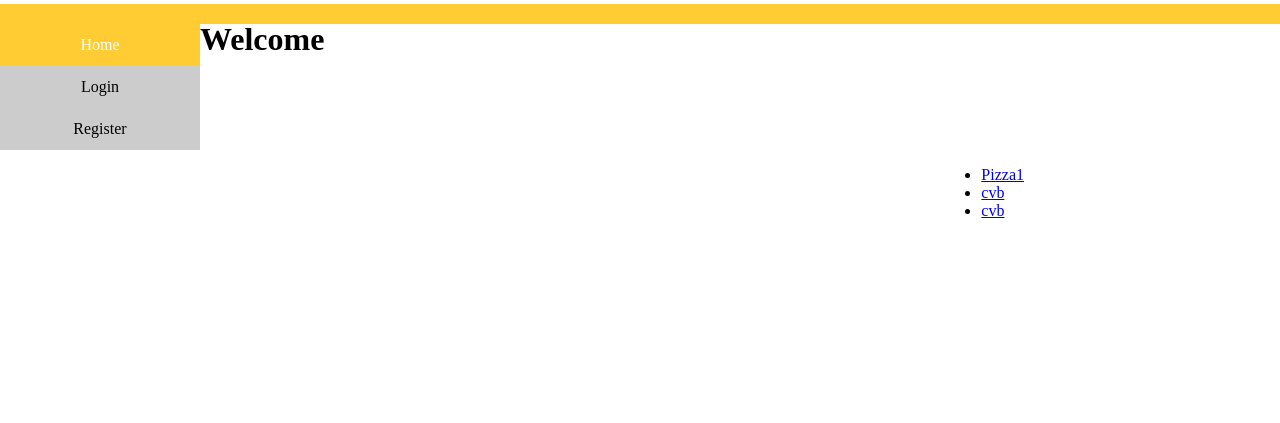
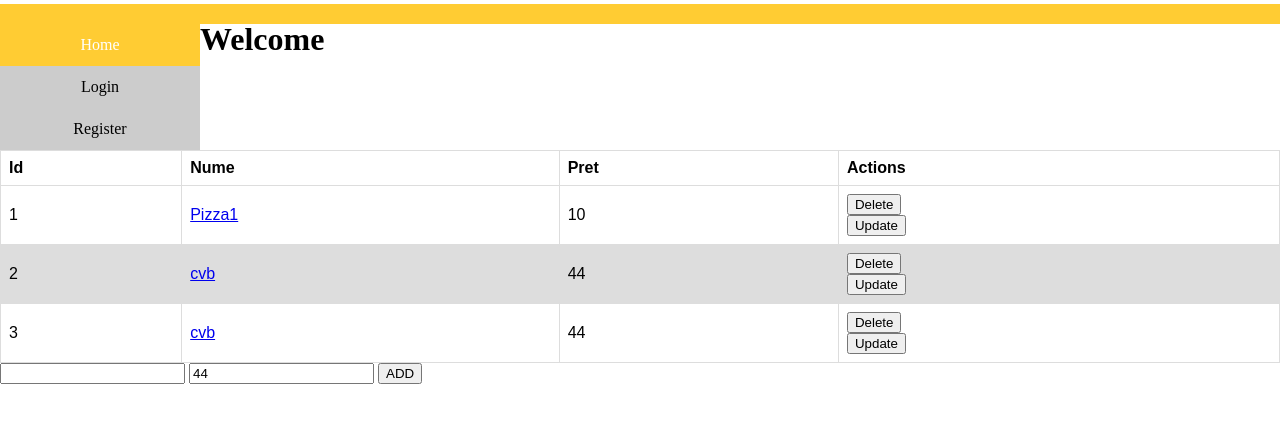
Before and after one commit to maloun96/pizza, a PHP site: page /Pizza2/ in a window 1280 px wide. Shown: the part 200-623 px from the top of the page. Run offline with PHP 8.4, Linux system fonts and the light colour scheme; data comes from the database, SQL or seed files in the repository; data that the repository does not hold is empty.

Commit message:
My Index for Pizza

```diff
--- a/app/views/pages/index.php
+++ b/app/views/pages/index.php
@@ -1,14 +1,54 @@
 <?php require APPROOT . '/views/inc/header.php'; ?>
-    <h1><?php echo $data['title'] ?></h1>
+    <div class ="container">
+        <h1><?php echo $data['title'] ?></h1>
 
-    <div class="container">
-        <div class="content-right">
-            <ul>
-                <?php foreach($data['posts'] as $post): ?>
-                    <li><a href="<?php echo URLROOT; ?>/posts/<?= $post->idPizza ?>"><?php echo $post->pizzaName; ?></a></li>
-                <?php endforeach;?>
-            </ul>
-        </div>
+        <table>
+            <thead>
+                <tr>
+                    <th>Id</th>
+                    <th>Nume</th>
+                    <th>Pret</th>
+
+                    <th>Actions</th>
+                </tr>
+            </thead>
+            <tbody>
+                <?php  foreach($data['posts'] as $post): ?>
+                     <tr>
+                        <td><?= $post->idPizza ?></td>
+                        <td><a href="<?php echo URLROOT; ?>/posts/<?= $post->idPizza ?>"><?php echo $post->pizzaName; ?></a></td>
+                        <td><?= $post->pizzaPrice  ?></td>
+
+                        <td>
+                            <form action="<?php echo URLROOT; ?>/posts/deleteP" method="post">
+                                <input type="hidden" name="idPizza" value="<?= $post->idPizza ?>">
+                                <button type="submit">Delete</button>
+                            </form>
+                            <form action="<?php echo URLROOT; ?>/posts/updateP" method="post">
+                                <input type="hidden" name="idPizza" value="<?= $post->idPizza ?>">
+                                <button type="submit">Update</button>
+
+                            </form>
+                        </td>
+                    </tr>
+                <?php endforeach; ?>
+            </tbody>
+        </table>
+
+
+        <?php
+
+            $formMethod = isset($post) ? '/posts/updatePizza' : '/posts/addpizza';
+        ?>
+        <form action="<?php echo URLROOT.$formMethod; ?>" method="post">
+            <input type="hidden" value="<?= $post->idPizza ?>" name="idPizza">
+            <input type="text" name="name" placeholder="Nume Pizza" value=" <?php $post->pizzaName ?>">
+            <input type="text" name="price" placeholder="Pret Pizza" value="<?= $post->pizzaPrice ?>">
+            <button type="submit"> <?= isset($post->pizzaNames) ? 'UPDATE' : 'ADD' ?></button>
+
+        </form>
 
     </div>
+
+
 <?php require APPROOT . '/views/inc/footer.php'; ?>
```
